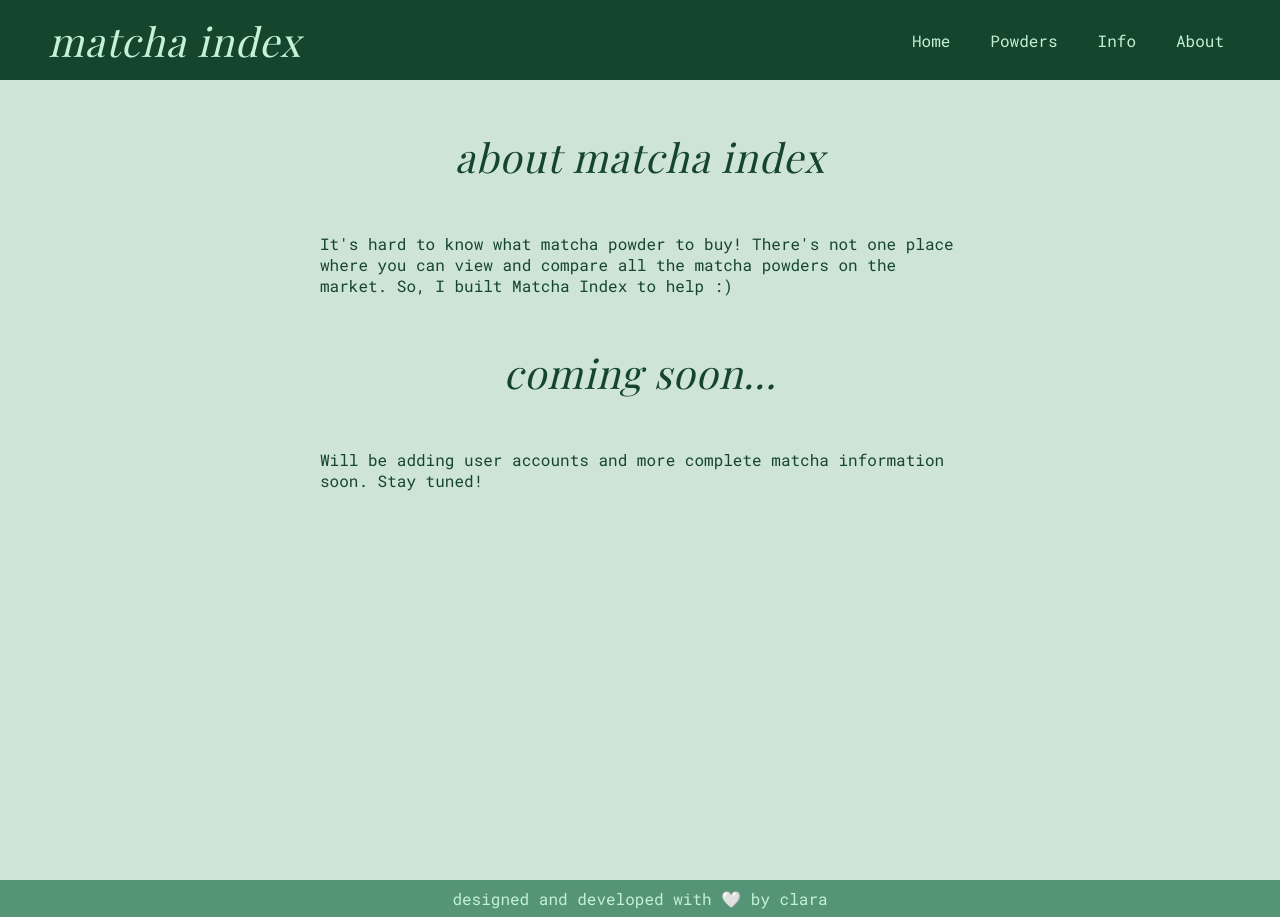
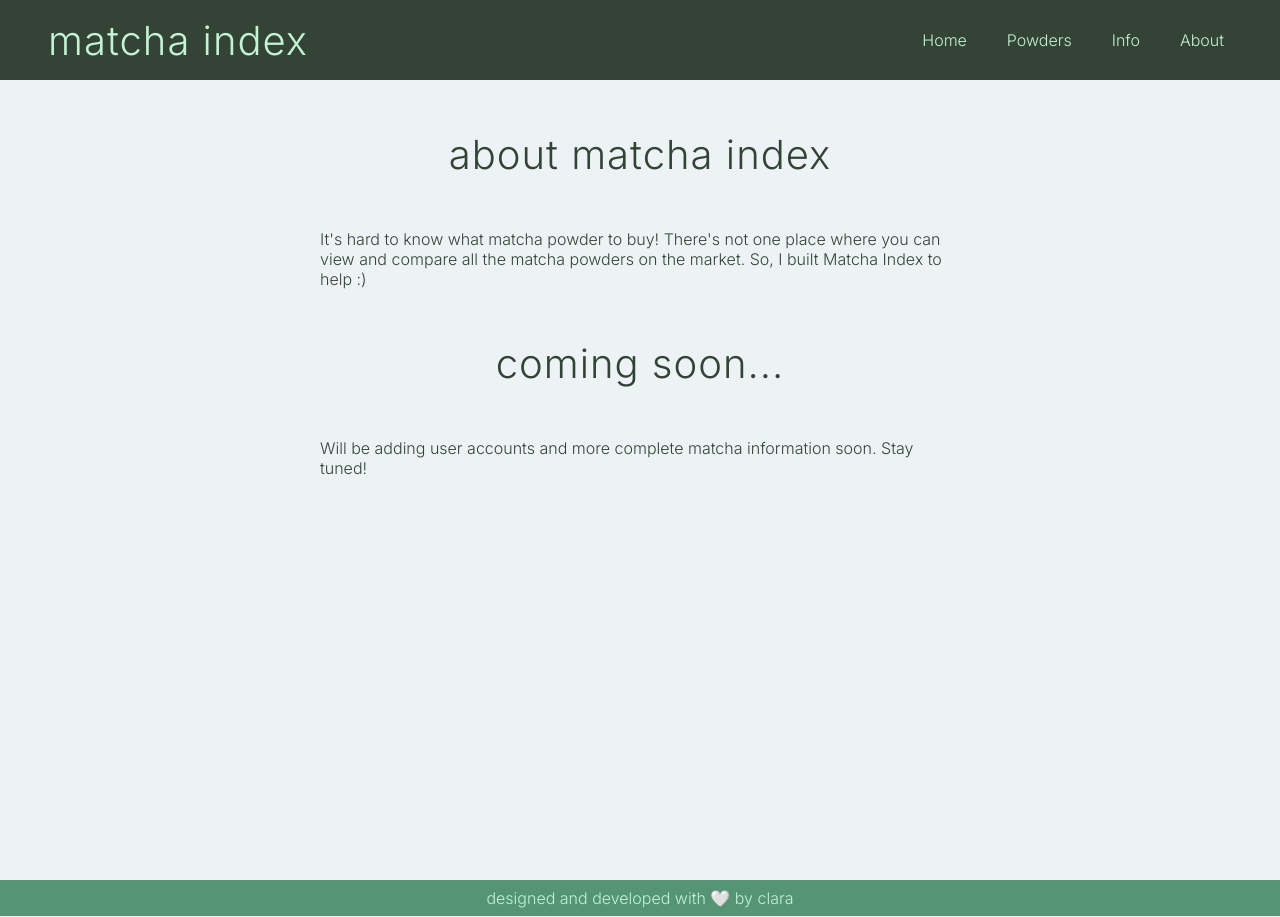
Before and after one commit to clarayin129/matcha-index, a Next.js app: page /about in a window 1280 px wide. Built offline with nearby package versions, Linux system fonts and the light colour scheme.

Commit message:
update card design

```diff
--- a/app/(pages)/_components/Powder/Powder.module.scss
+++ b/app/(pages)/_components/Powder/Powder.module.scss
@@ -2,15 +2,22 @@
    background-color: var(--card-background);
    box-shadow: 0 4px 8px 0 rgba(0,0,0,0.2);
    transition: 0.3s;
-   border-radius: 20%;
-   width: 300px;
-   height: 300px;
+   border-radius: 15px;
+   width: 250px;
+   height: 250px;
    box-sizing: border-box;
    display: flex;
+   flex-direction: row;
    justify-content: center;
    align-items: center;
-   padding: 16px;
    text-align: center;
+   overflow: hidden;
+}
+
+.bar {
+  background-color: #799C84;
+  width: 30px;
+  height: 250px;
 }
 
   .card:hover {
@@ -26,17 +33,31 @@
 
 .cardContainer {
   display: flex;
-  flex-direction: column;
+  flex-direction: row;
   justify-content: center;
   align-items: center;
-  gap: 30px;
+  gap: var(--spacer);
 }
 
 .tagContainer {
   display: flex;
-  gap: 12px;
+  gap: var(--tiny-spacer);
   flex-wrap: wrap;
+  justify-content: flex-start;
+  align-items: center;
+}
+
+.content {
+  display: flex;
+  flex-direction: column;
   justify-content: center;
-  align-items: center;
-  font-size: 0.8rem;
+  align-items: flex-start;
+  gap: var(--small-spacer);
 }
+
+.headText {
+  display: flex;
+  flex-direction: column;
+  text-align: left;
+  gap: var(--tiny-spacer);
+}
--- a/app/(pages)/_globals/globals.scss
+++ b/app/(pages)/_globals/globals.scss
@@ -6,14 +6,15 @@
 
     --primary: var(--base-green);
     --secondary: #8dbfa7;
-    --light-background: #CEE4D7;
+    --light-background: #EDF3F5;
     --dark-background: #559575;
-    --med-blue: #85a3e4;
+    --med-blue: #93AFDD;
     --light-blue: #b0c6f5;
-    --card-background: rgb(228, 239, 239);
+    --card-background: #FBFFFC;
 
-    --text-dark: #15452d;
+    --text-dark: #334436;
     --text-light: #C3F2D5;
+    --text-sub: #7A937E;
 
     /* spacers */
     --tiny-spacer: 8px;
@@ -36,7 +37,8 @@
   padding: 0;
   margin: 0;
   color: var(--text-dark);
-  font-family: var(--font-roboto);
+  font-family: var(--font-inter);
+  font-weight: 300;
 }
 
 a {
@@ -62,9 +64,8 @@ p {
 }
 
 .headText {
-  font-family: var(--font-playfair-italic);
-  font-style: italic;
-  font-weight: 100;
+  font-family: var(--font-inter);
+  font-weight: 300;
   letter-spacing: 1px;
   }
 
@@ -79,12 +80,16 @@ p {
     flex-shrink: 0;
   }
 
+  .brandText {
+    color: var(--text-sub);
+    font-weight: 300;
+  }
+
   .infoTag {
     border-radius: 25px;
     color: white;
     background-color: var(--med-blue);
-    padding: 8px 16px;
-    font-size: 0.8rem;
+    padding: 6px 12px;
     width: fit-content;
     height: fit-content;
     flex-shrink: 0;
```
Also changed, not shown: app/(pages)/_components/Powder/Powder.tsx (+13 -6 lines).
